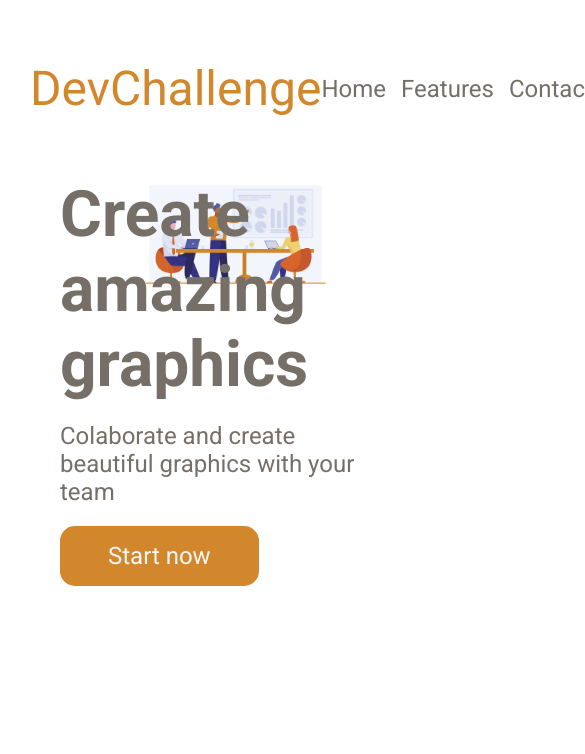
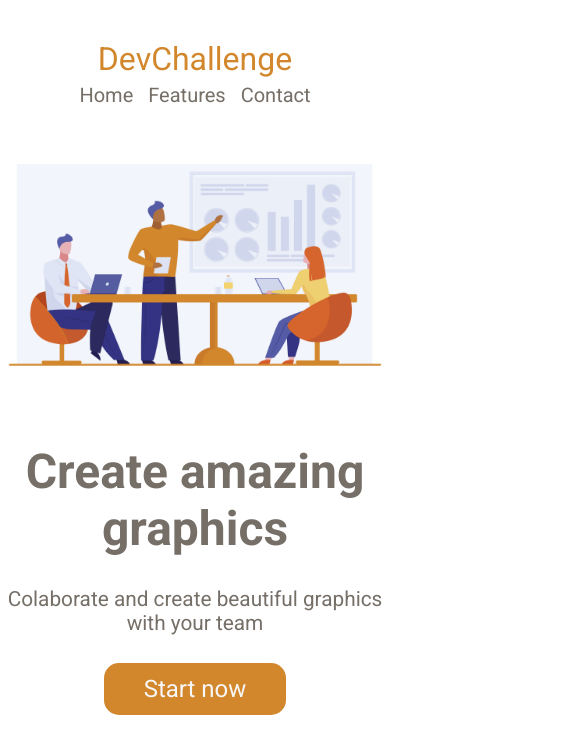
Before and after one commit to rendell-arruda/AmazingGraph, a plain HTML site: page index.html in a window 390 px wide. Shown: the whole page, 585 px wide, since content can reach past the window. Drawn offline with Linux system fonts and the light colour scheme.

Commit message:
desenvolvi a parte responsiva para o mobile, porém falta adicionar o menu hambuguer.

```diff
--- a/css/header.css
+++ b/css/header.css
@@ -9,6 +9,7 @@
 .header-container {
   padding: 60px 30px;
   display: flex;
+  flex-wrap: wrap;
   justify-content: space-between;
   align-items: center;
 }
@@ -17,10 +18,30 @@
   color: var(--orange);
 }
 
-nav ul {
+.nav ul {
   display: flex;
   gap: 15px;
 }
-nav ul a {
+.nav ul a {
   font-size: 1.5rem;
 }
+
+@media (max-width: 900px) {
+  .header-container {
+    padding: 40px 20px;
+  }
+  .logo {
+    font-size: 2rem;
+  }
+  .nav ul a {
+    font-size: 20px;
+  }
+}
+
+@media (max-width: 700px) {
+  .header-container {
+    display: flex;
+    gap: 5px;
+    justify-content: center;
+  }
+}
--- a/css/main.css
+++ b/css/main.css
@@ -1,5 +1,5 @@
 .main-container {
-  padding: 0 60px 30px;
+  margin: 0 0 30px 60px;
 }
 
 .conteudo {
@@ -15,8 +15,8 @@
 
 .subtitle {
   font-size: 1.5rem;
-  padding-bottom: 20px;
   max-width: 25ch;
+  margin: 10px 0 60px 0;
 }
 .btn {
   display: block;
@@ -41,3 +41,49 @@
 .img img {
   width: 70%;
 }
+
+@media (max-width: 900px) {
+  .title {
+    font-size: 3rem;
+  }
+  .subtitle {
+    margin-bottom: 28px;
+    font-size: 1.3rem;
+  }
+  .btn {
+    padding: 12px 40px;
+  }
+  .img {
+    width: auto;
+    height: 30%;
+  }
+}
+
+@media (max-width: 700px) {
+  .main-container {
+    display: grid;
+    grid-template-columns: 1fr;
+    gap: 60px;
+    margin: 0 auto;
+  }
+  .conteudo {
+    position: initial;
+    text-align: center;
+    margin: 0 auto;
+  }
+  .conteudo h1,
+  .conteudo p {
+    max-width: initial;
+  }
+  .img {
+    position: initial;
+    grid-row: 1;
+    display: block;
+  }
+  .img img {
+    width: initial;
+  }
+  .conteudo .btn {
+    margin: 0 auto;
+  }
+}
--- a/index.html
+++ b/index.html
@@ -17,7 +17,7 @@
   <div class="container">
     <header class="header-container">
       <a href="#" class="logo">DevChallenge</a>
-      <nav>
+      <nav class="nav">
         <ul>
           <li><a href="#">Home</a></li>
           <li><a href="#">Features</a></li>
```
Also changed, not shown: 2 other files.
